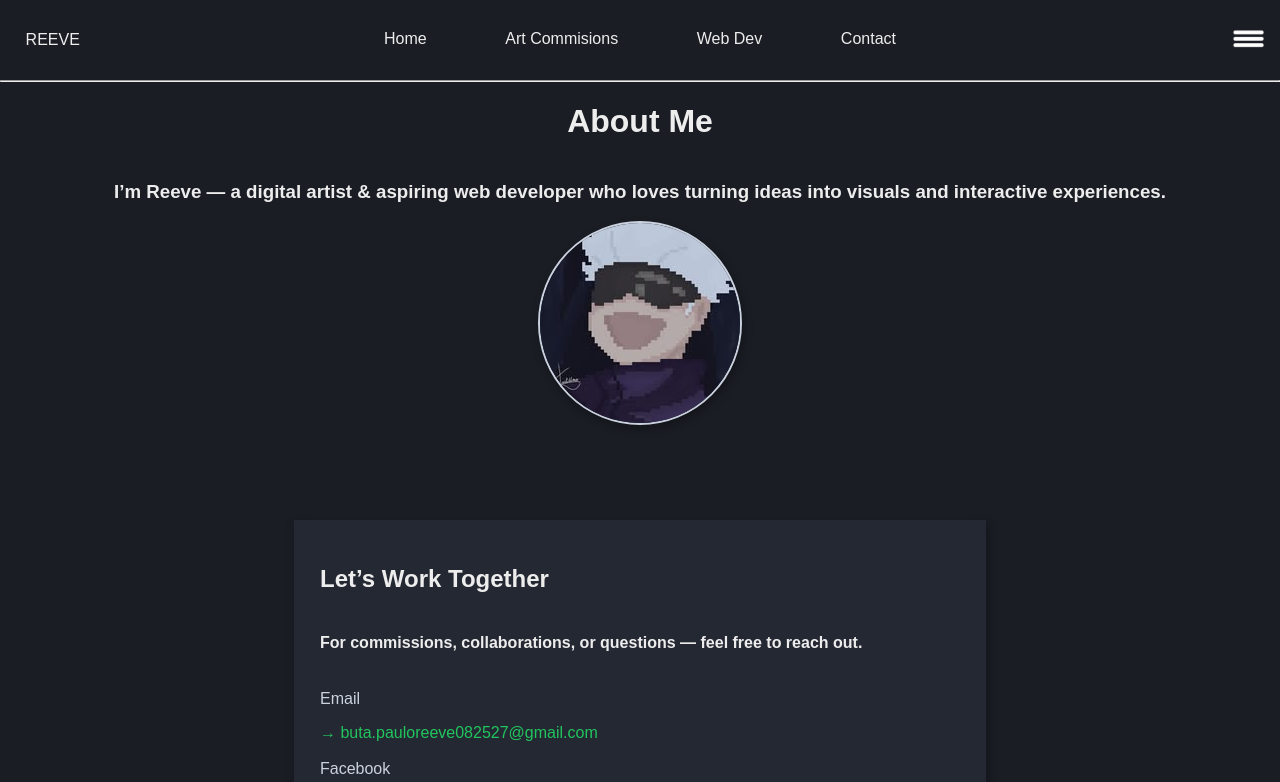
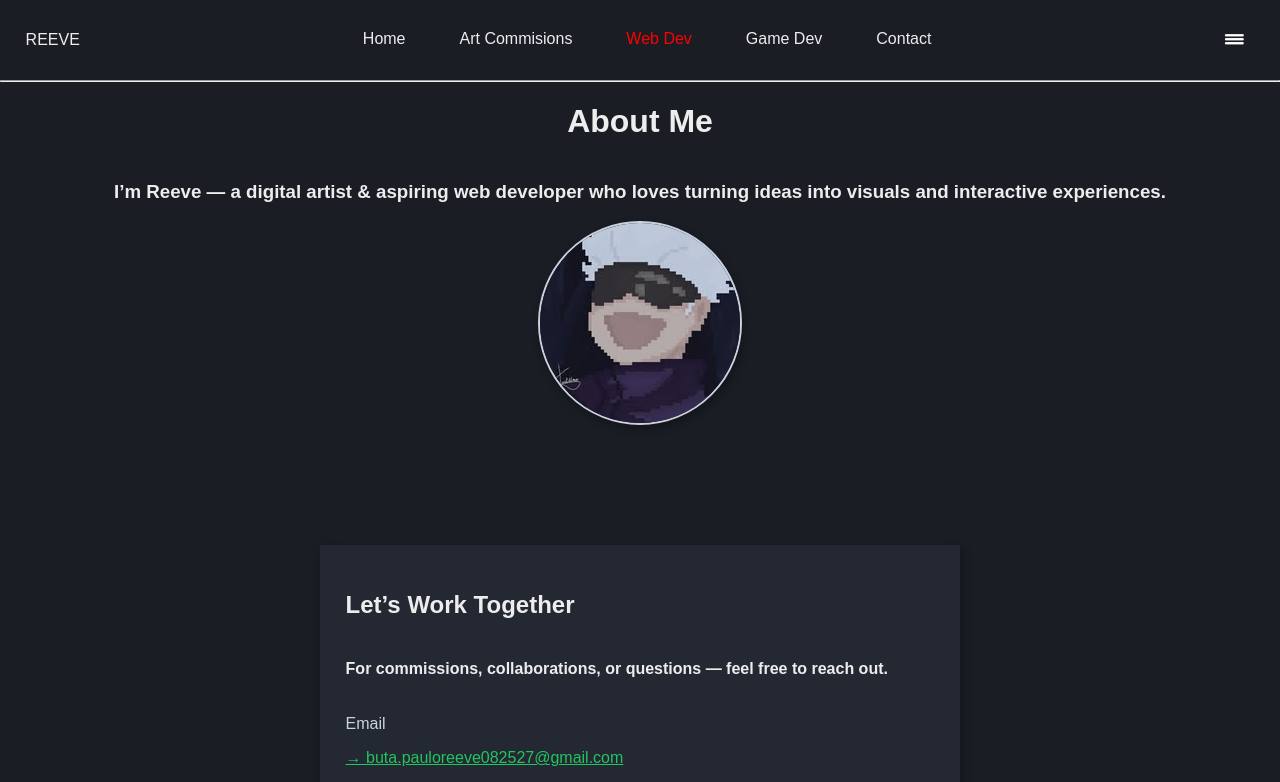
Before and after one commit to pauloreeve1001/reeve-portfolio, a plain HTML site: page pages/contact.html in a window 1280 px wide. Shown: the top 782 px of the page. Drawn offline with Linux system fonts and the light colour scheme.

Commit message:
feat: game dev

```diff
--- a/pages/contact.html
+++ b/pages/contact.html
@@ -14,7 +14,8 @@
             <div id="navbar-links">
                 <a href="../index.html" class="text">Home</a>
                 <a href="../pages/art_projects.html" class="text">Art Commisions</a>
-                <a href="" class="text">Web Dev</a>
+                <a href="" class="text" id="web-dev">Web Dev</a>
+                <a href="../pages/game_dev.html" class="text links">Game Dev</a>
                 <a href="../pages/contact.html" class="text">Contact</a>
             </div>
             <div id="menu"><img src="../img_UI/menuIcon.png" alt="menu-icon"></div>
--- a/style.css
+++ b/style.css
@@ -23,6 +23,10 @@ body{
 .text{
     color: #EDEDED;
     text-decoration: none;
+}
+
+#web-dev{
+    color: red;
 }
 
 .accent{
--- a/styles/art_projects.css
+++ b/styles/art_projects.css
@@ -1,5 +1,10 @@
 *{
-    font-family: Arial;
+    font-family: Arial, sans-serif;
+    box-sizing: border-box; /* Ensures padding and borders don't break layouts */
+}
+
+.center{
+    text-align: center;
 }
 
 body{
@@ -9,7 +14,7 @@ body{
 }
 
 #page{
-    height: 100%;
+    min-height: 100vh;
     width: 100%;
     background-color: #1A1D24;
     text-decoration: none;
@@ -18,6 +23,10 @@ body{
 .text{
     color: #EDEDED;
     text-decoration: none;
+}
+
+#web-dev{
+    color: red;
 }
 
 .accent{
@@ -29,31 +38,31 @@ body{
     height: 10vh;
     display: flex;
     align-items: center;
+    padding: 0 2vw;
+    flex-wrap: wrap; /* Allows wrapping on smaller screens */
 }
 
 #name{
-    width: 28vw;
-    align-items: center;
-    margin-left: 2vw;
+     margin-right: 20vw;
 }
 
 #navbar-links{
-    width: 40vw;
+    flex: 2 1 300px;
     display: flex;
     align-items: center;
-    justify-content: space-between;
+    justify-content: space-around;
 }
 
 #menu{
-    width: 30vw;
     display: flex;
     align-items: center;
     justify-content: flex-end;
 }
 
 #menu img{
-    width: 5vw;
+    width: 40px;
     filter: invert(1);
+    margin-left: 20vw;
 }
 
 hr{
--- a/styles/contact.css
+++ b/styles/contact.css
@@ -1,5 +1,10 @@
 *{
-    font-family: Arial;
+    font-family: Arial, sans-serif;
+    box-sizing: border-box; /* Ensures padding and borders don't break layouts */
+}
+
+.center{
+    text-align: center;
 }
 
 body{
@@ -9,7 +14,7 @@ body{
 }
 
 #page{
-    height: 100%;
+    min-height: 100vh;
     width: 100%;
     background-color: #1A1D24;
     text-decoration: none;
@@ -20,42 +25,44 @@ body{
     text-decoration: none;
 }
 
+#web-dev{
+    color: red;
+}
+
 .accent{
     color: #22C55E;
-    text-decoration: none;
 }
 
-
-
+/* NAVBAR */
 #navbar{
     height: 10vh;
     display: flex;
     align-items: center;
+    padding: 0 2vw;
+    flex-wrap: wrap; /* Allows wrapping on smaller screens */
 }
 
 #name{
-    width: 28vw;
-    align-items: center;
-    margin-left: 2vw;
+     margin-right: 20vw;
 }
 
 #navbar-links{
-    width: 40vw;
+    flex: 2 1 300px;
     display: flex;
     align-items: center;
-    justify-content: space-between;
+    justify-content: space-around;
 }
 
 #menu{
-    width: 30vw;
     display: flex;
     align-items: center;
     justify-content: flex-end;
 }
 
 #menu img{
-    width: 5vw;
+    width: 40px;
     filter: invert(1);
+    margin-left: 20vw;
 }
 
 hr{
--- /dev/null
+++ b/styles/game_dev.css
@@ -0,0 +1,97 @@
+*{
+    font-family: Arial, sans-serif;
+    box-sizing: border-box; /* Ensures padding and borders don't break layouts */
+}
+
+.center{
+    text-align: center;
+}
+
+body{
+    margin: 0;
+    width: 100%;
+    overflow-x: hidden;
+}
+
+#page{
+    min-height: 100vh;
+    width: 100%;
+    background-color: #1A1D24;
+    text-decoration: none;
+}
+
+.text{
+    color: #EDEDED;
+    text-decoration: none;
+}
+
+#web-dev{
+    color: red;
+}
+
+.accent{
+    color: #22C55E;
+}
+
+/* NAVBAR */
+#navbar{
+    height: 10vh;
+    display: flex;
+    align-items: center;
+    padding: 0 2vw;
+    flex-wrap: wrap; /* Allows wrapping on smaller screens */
+}
+
+#name{
+     margin-right: 20vw;
+}
+
+#navbar-links{
+    flex: 2 1 300px;
+    display: flex;
+    align-items: center;
+    justify-content: space-around;
+}
+
+#menu{
+    display: flex;
+    align-items: center;
+    justify-content: flex-end;
+}
+
+#menu img{
+    width: 40px;
+    filter: invert(1);
+    margin-left: 20vw;
+}
+
+hr{
+    margin: 0;
+}
+
+/* HERO */
+#hero{
+    display: flex;
+    align-items: center;
+    justify-content: center;
+    flex-direction: column;
+}
+
+#games{
+    display: grid;
+    /* grid-template-rows: 1fr 1fr;
+    grid-template-columns: 1fr 1fr; */
+    place-items: center;
+}
+
+.game-container{
+    background-color: #242832;
+    width: 25vw;
+    border-radius: 5%;
+    border: solid 2px black;
+    padding: 2vw;
+}
+
+.rounded-img{
+    border-radius: 5%;
+}
```
Also changed, not shown: index.html (+5 -4 lines), pages/art_projects.html (+2 -1 lines), pages/game_dev.html (added, +41 -0 lines).
